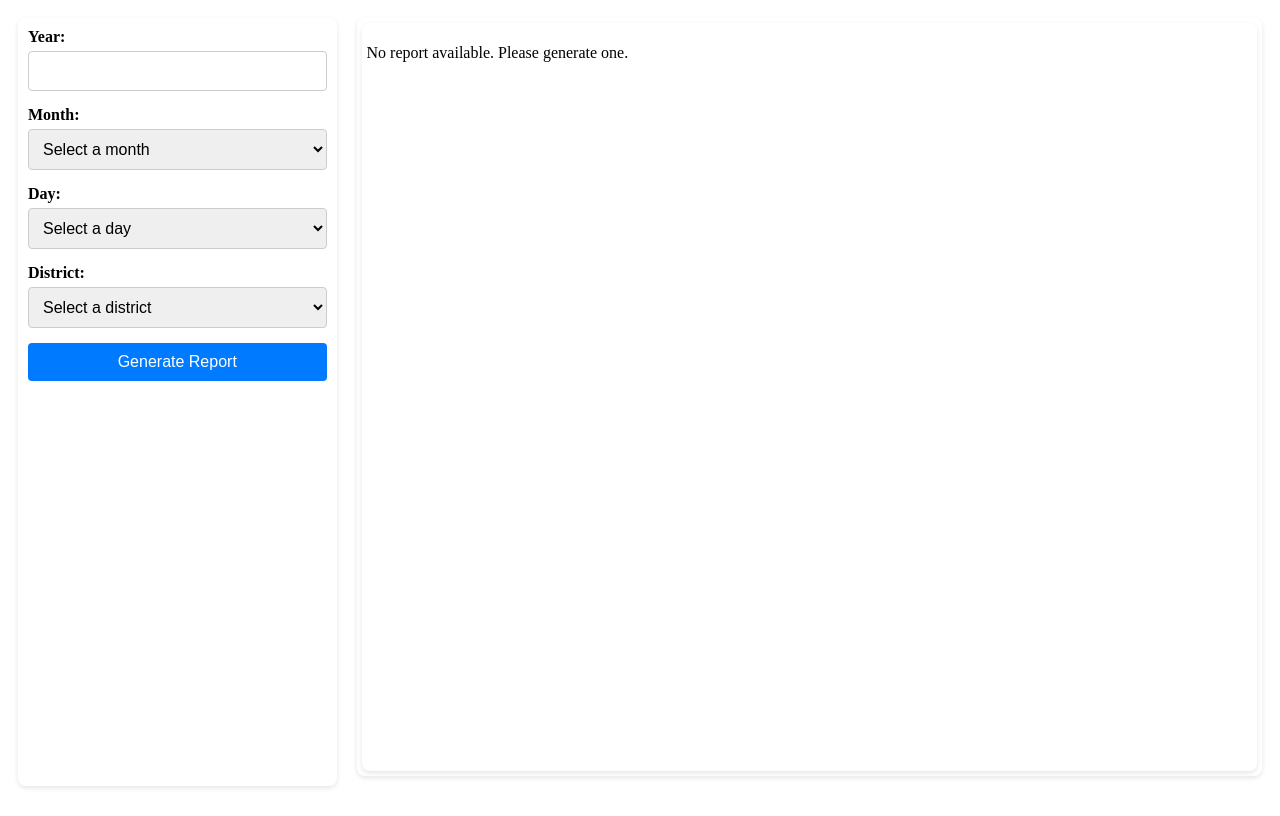
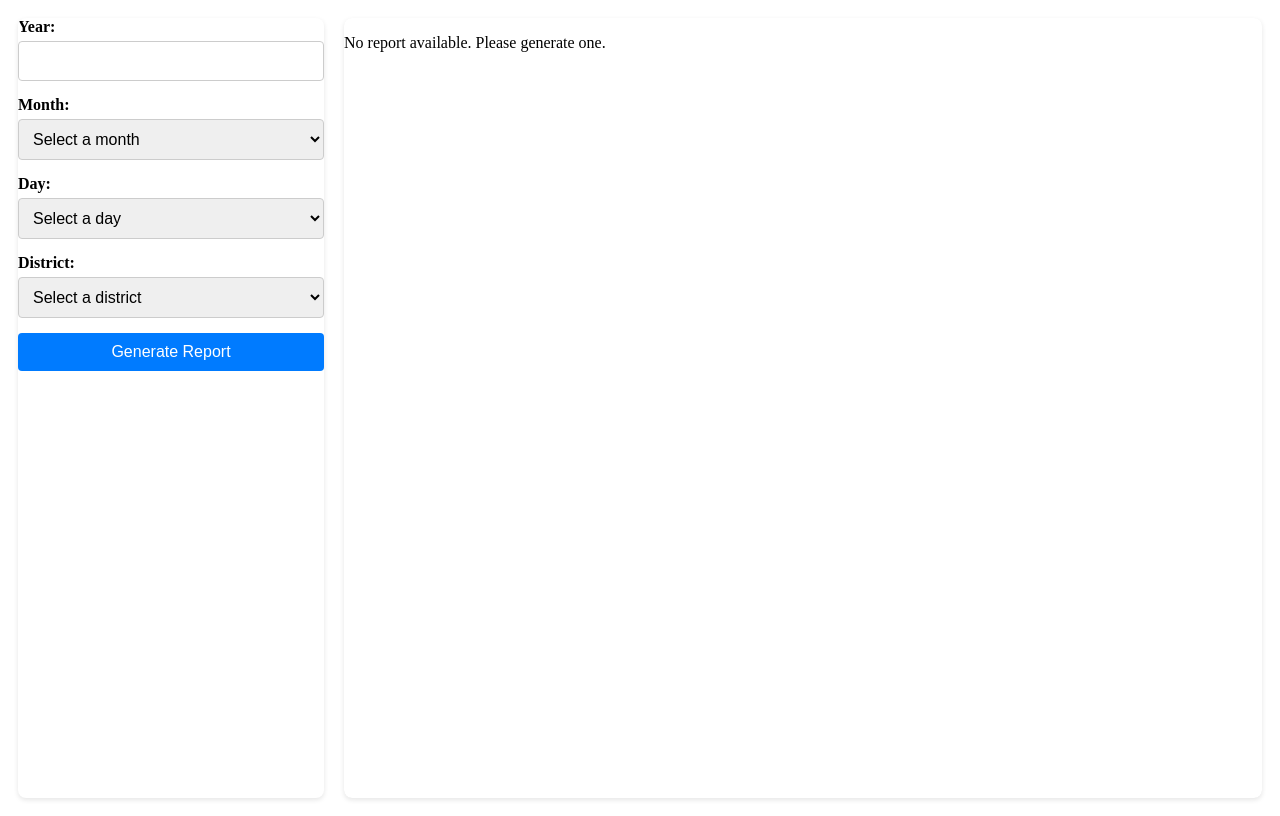
Before and after one commit to KashmeeraTT/ReportSystem4, a React (Create React App) app in the folder frontend/: page / in a window 1280 px wide. Built offline with nearby package versions, Linux system fonts and the light colour scheme.

Commit message:
height 100

```diff
--- a/frontend/src/styles/global.css
+++ b/frontend/src/styles/global.css
@@ -3,7 +3,7 @@
     flex-direction: row; /* Default: Form and ReportViewer appear side by side */
     justify-content: space-between;
     gap: 20px;
-    height: 96vh;
+    height: 100vh;
     padding: 10px;
     box-sizing: border-box;
 }
@@ -57,7 +57,7 @@
     background-color: #ffffff;
     border-radius: 8px;
     box-shadow: 0 2px 5px rgba(0, 0, 0, 0.1);
-    padding: 10px;
+    padding: 0px;
     height: 100%; /* Ensure container height is defined */
     overflow: auto;
 }
@@ -67,7 +67,7 @@
     background-color: #ffffff;
     border-radius: 8px;
     box-shadow: 0 2px 5px rgba(0, 0, 0, 0.1);
-    padding: 5px;
+    padding: 0px;
     height: 100%; /* Ensure container height is defined */
     overflow: auto;
 }
```
